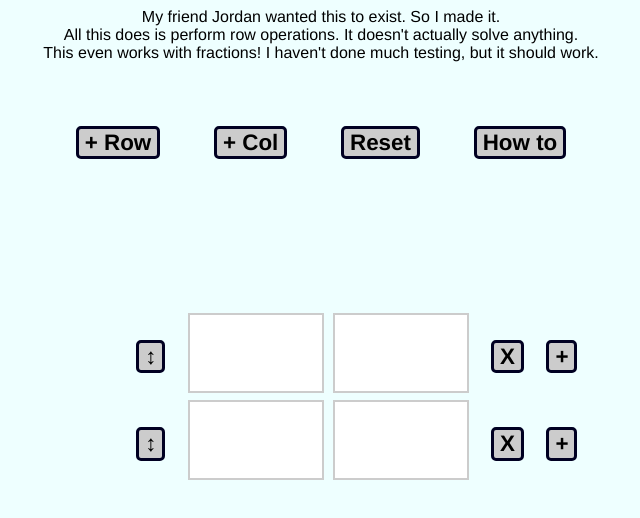
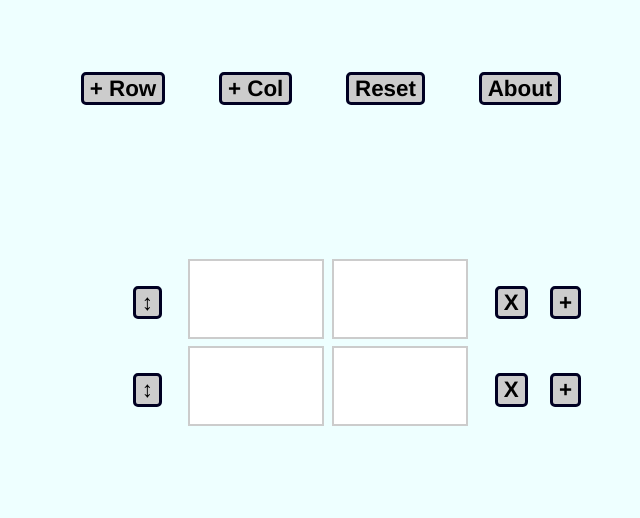
Before and after one commit to electrovir/electrovir.github.io, a plain HTML site: page Matrix_Operator/index.html in a window 1280 px wide. Shown: the whole page, without its empty margins (319-959 px from the left). Drawn offline with Linux system fonts and the light colour scheme.

Commit message:
Column add improve
Hid about section.  Changed how to to about.
When adding a column, numbers are no longer cleared.
Improved spacing.

```diff
--- a/Matrix_Operator/index.html
+++ b/Matrix_Operator/index.html
@@ -18,12 +18,12 @@
 </head>
 <body>
   <div class="view" id="mainView">
-    <p class="small">
-      My friend Jordan wanted this to exist.  So I made it.<br>
-      All this does is perform row operations.  It doesn't actually solve anything.<br>
-      This even works with fractions!  I haven't done much testing, but it should work.
-    </p>
     <div class="instructions" id="instructions" style="display: none;">
+      <p>
+        My friend Jordan wanted this to exist.  So I made it.<br>
+        All this does is perform row operations.  It doesn't actually solve anything.<br>
+        This even works with fractions!  I haven't done much testing, but it should work.
+      </p>
       <br>
       Instructions:
       <ul>
@@ -37,9 +37,9 @@
           To add a scalar multiple of a row to another, first select a row by clicing the plus sign to the right of it, then enter the scalar, and then select the row to add it to by clicking the plus sign next to it.
         </li>
       </ul>
+      <br>
+    </div>
     <br>
-    </div>
-  <br>
     <div style="display: none;">
       <label for="aug">
         Augmented
@@ -56,7 +56,7 @@
       Reset
     </button>
     <button onclick="showInstructions();" class="control" id="howto">
-      How to
+      About
     </button><br>
     <p id="multipleOfRowAdd" style="display: none;" class="small">
       Multiple of row clicked:
@@ -79,9 +79,7 @@
           &#8597;
         </button>
         <div class="inputs">
-          <input>
-          <input>
-        </div>
+          <input><input></div>
         <button class="X" tabindex="-1" onclick="addThisRow(event);">
           +
         </button>
@@ -95,9 +93,7 @@
           &#8597;
         </button>
         <div class="inputs">
-          <input>
-          <input>
-        </div>
+          <input><input></div>
         <button class="X" tabindex="-1" onclick="addThisRow(event);">
           +
         </button>
--- a/Matrix_Operator/scripts.js
+++ b/Matrix_Operator/scripts.js
@@ -4,15 +4,6 @@ function addRow() {
   row.setAttribute('class', 'row');
   row.setAttribute('id', ROW_COUNTER+1);
   row.innerHTML = document.getElementById('0').innerHTML;
-  // if (COL_COUNTER > 2) {
-  //   for (var i = 2; i < COL_COUNTER; i++) {
-  //     var col = document.createElement('input');
-  //     col.setAttribute('type', 'number');
-  //     var inputs = row.querySelector('.inputs');
-  //     inputs.innerHTML = inputs.innerHTML + ' ';
-  //     row.querySelector('.inputs').appendChild(col);
-  //   }
-  // }
   document.getElementById('Matrix').appendChild(row);
   ROW_COUNTER++;
 }
@@ -23,13 +14,12 @@ function addCol() {
   rows.forEach( function(element) {
     var input = document.createElement('input');
     element.appendChild(input);
-    element.innerHTML = element.innerHTML + ' ';
   });
   COL_COUNTER++;
 }
 
 function reset() {
-  document.getElementById('Matrix').innerHTML = '<div class="row" id="0"> <button class="switch" tabindex="-1" onclick="switchRows(event);"> &#8597; </button> <div class="inputs"> <input> <input> </div> <button class="X" tabindex="-1" onclick="addThisRow(event);"> + </button> <button class="X" tabindex="-1" onclick="multiplyRow(event);"> X </button> </div> <div class="row" id="1"> <button class="switch" tabindex="-1" onclick="switchRows(event);"> &#8597; </button> <div class="inputs"> <input> <input> </div> <button class="X" tabindex="-1" onclick="addThisRow(event);"> + </button> <button class="X" tabindex="-1" onclick="multiplyRow(event);"> X </button> </div>';
+  document.getElementById('Matrix').innerHTML = '<div class="row" id="0"> <button class="switch" tabindex="-1" onclick="switchRows(event);"> &#8597; </button> <div class="inputs"><input><input></div> <button class="X" tabindex="-1" onclick="addThisRow(event);"> + </button> <button class="X" tabindex="-1" onclick="multiplyRow(event);"> X </button> </div> <div class="row" id="1"> <button class="switch" tabindex="-1" onclick="switchRows(event);"> &#8597; </button> <div class="inputs"><input><input></div> <button class="X" tabindex="-1" onclick="addThisRow(event);"> + </button> <button class="X" tabindex="-1" onclick="multiplyRow(event);"> X </button> </div>';
   ROW_COUNTER = 2;
   COL_COUNTER = 2;
   ROW_CLICKED = -1;
--- a/Matrix_Operator/style.css
+++ b/Matrix_Operator/style.css
@@ -19,7 +19,7 @@ input {
   width: 2em;
   font: 2em helvetica;
   text-align: center;
-  margin: 0;
+  margin: 0 4px;
 }
 .view {
   /*background-color: rgba(0, 255, 0, 0.1);*/
```
